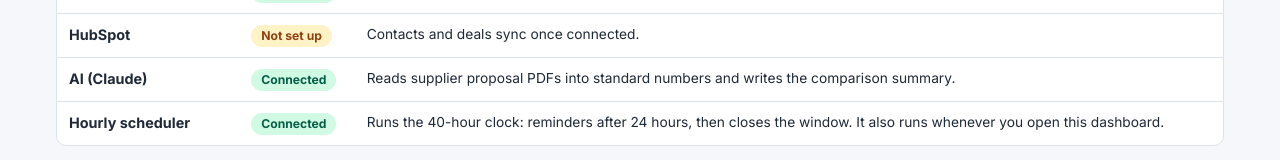
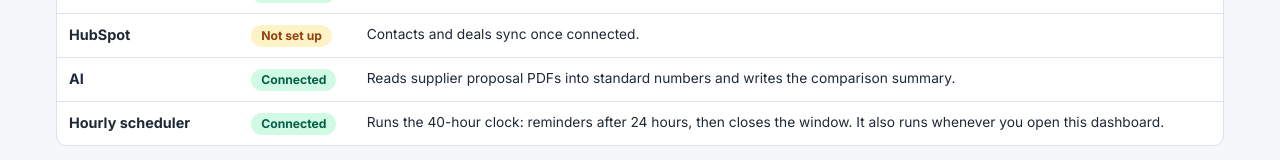
Before and after one commit to akivacohen336-alt/cost-seg-trust, a Next.js app: page /admin/settings in a window 1280 px wide. Shown: the part 290-450 px from the top of the page. Built offline with nearby package versions, Linux system fonts and the light colour scheme; no server answers; the database is empty.

Commit message:
Admin settings: label the AI service as just "AI"
Co-Authored-By: Claude Opus 5.5 (1M context) <noreply@anthropic.com>
Claude-Session: https://claude.ai/code/session_01KZcuBapjbVQeAjZJu4oD8g

```diff
--- a/app/admin/(app)/settings/page.tsx
+++ b/app/admin/(app)/settings/page.tsx
@@ -10,7 +10,7 @@ export default async function SettingsPage() {
     ["Admin login", s.adminLogin, "Password sign-in for this dashboard."],
     ["Email alerts (Resend)", s.email, `New requests, deal updates and website messages are emailed to ${config.owner.emails.join(" and ")}.`],
     ["HubSpot", s.hubspot, pipe ? `Pipeline "${config.hubspot.pipelineLabel}" is set up.` : "Contacts and deals sync once connected."],
-    ["AI (Claude)", s.ai, "Reads supplier proposal PDFs into standard numbers and writes the comparison summary."],
+    ["AI", s.ai, "Reads supplier proposal PDFs into standard numbers and writes the comparison summary."],
     ["Hourly scheduler", s.scheduler, `Runs the ${config.quoteWindowHours}-hour clock: reminders after ${config.reminderAfterHours} hours, then closes the window. It also runs whenever you open this dashboard.`],
   ];
   return (
```
